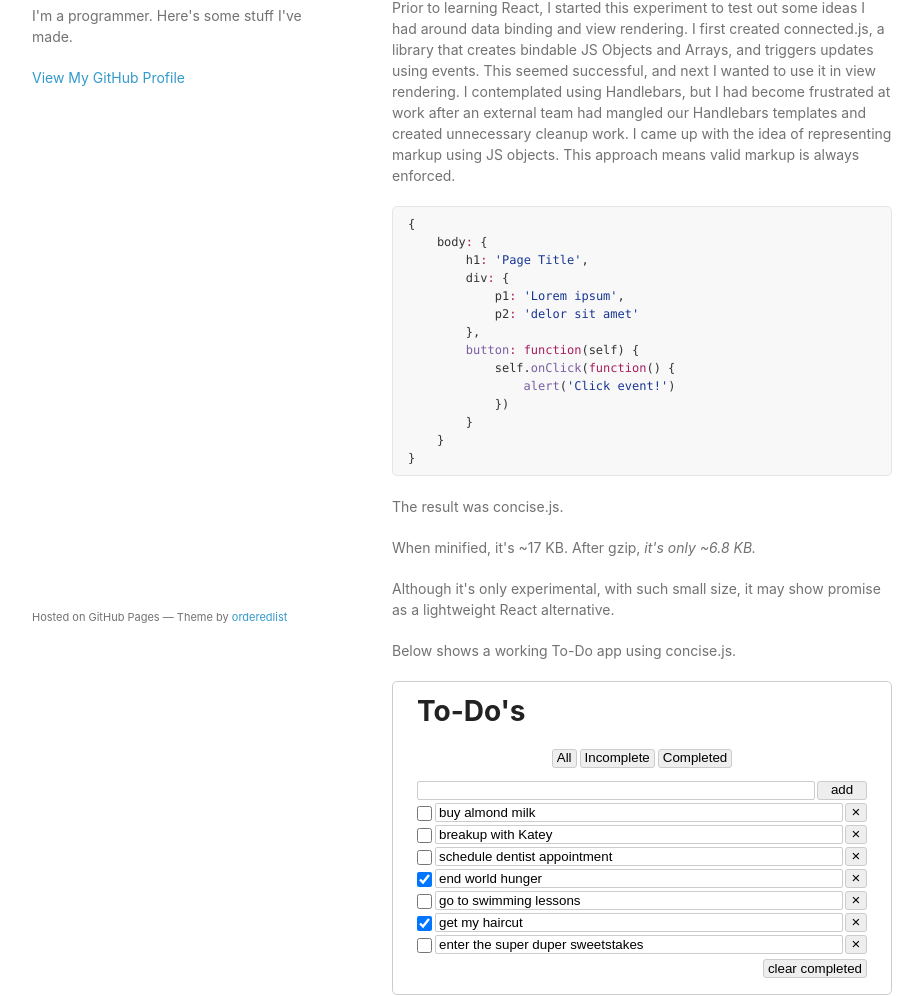
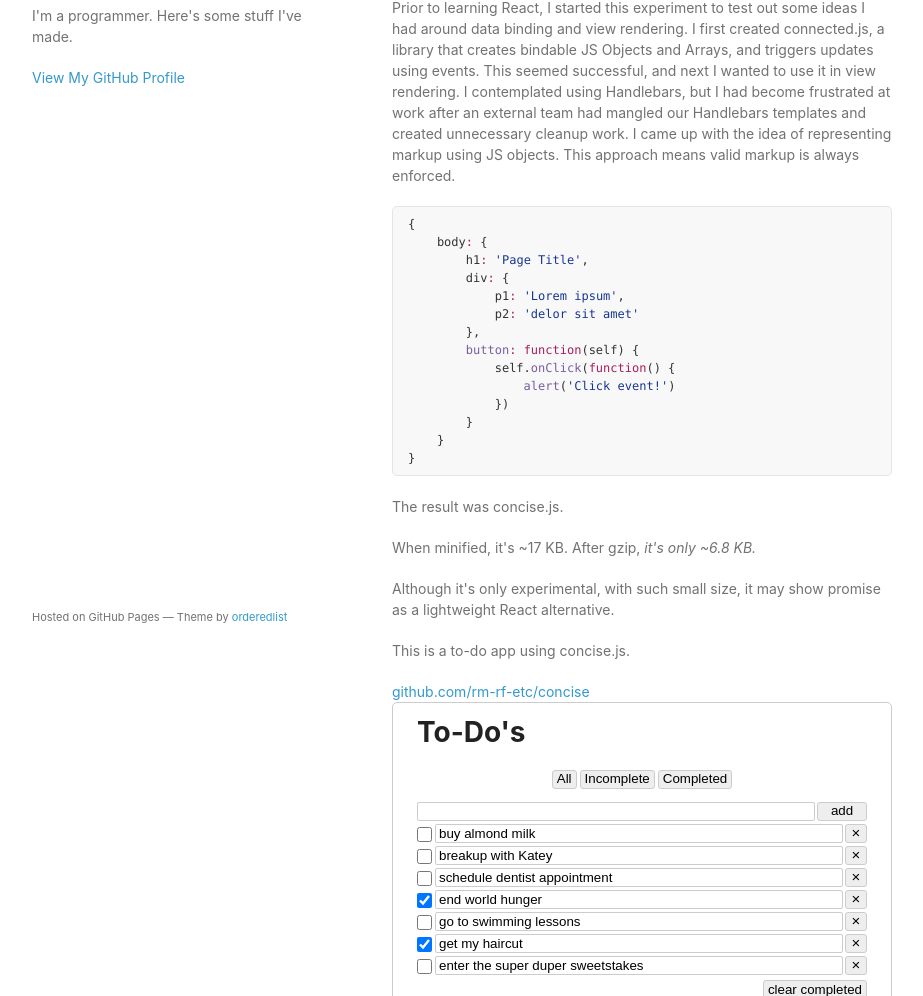
Before and after one commit to rm-rf-etc/rm-rf-etc.github.io, a plain HTML site: page index.html in a window 1280 px wide. Shown: the part 104-1100 px from the top of the page, without its empty margins (178-1101 px from the left). Drawn offline with Linux system fonts and the light colour scheme.

Commit message:
Update index.html

```diff
--- a/index.html
+++ b/index.html
@@ -49,7 +49,9 @@
 <p>When minified, it's ~17 KB. After gzip, <em>it's only ~6.8 KB.</em></p>
 <p>Although it's only experimental, with such small size, it may show promise as a lightweight React alternative.</p>
 
-<p>Below shows a working To-Do app using concise.js.</p>
+<p>This is a to-do app using concise.js.</p>
+
+<a href="//github.com/rm-rf-etc/concise">github.com/rm-rf-etc/concise</a>
 
 <div id="concise-app"></div>
 
```
